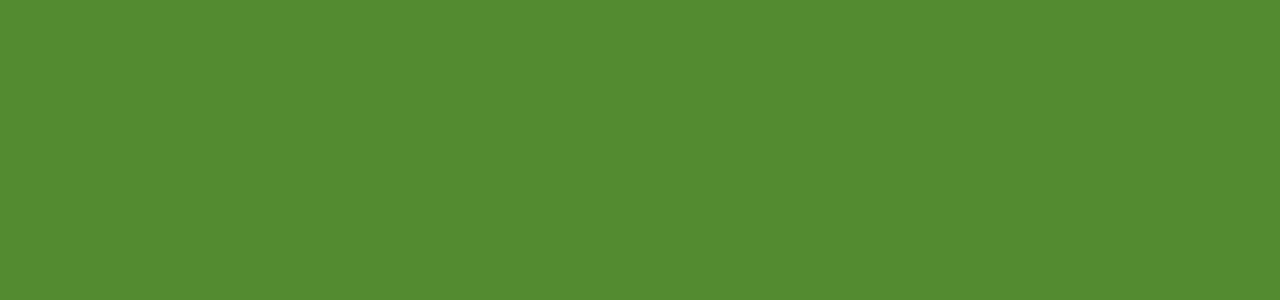
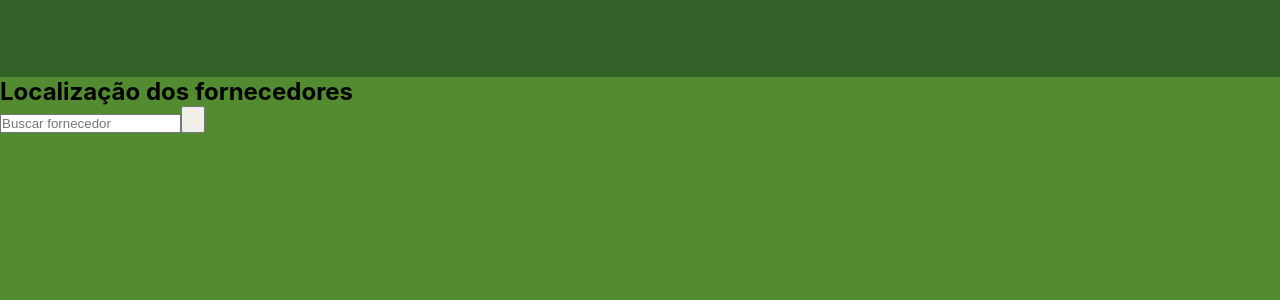
Before and after one commit to 0Dev-Yan0/Agropower, a React (Create React App) app in the folder client/: page /localizacao in a window 1280 px wide. Before the commit this address had no page. Shown: the top 300 px of the page. Built offline with nearby package versions, Linux system fonts and the light colour scheme.

Commit message:
localizacao

```diff
--- a/client/src/App.js
+++ b/client/src/App.js
@@ -1,7 +1,8 @@
 import React, {Component} from "react"; //! Biblioteca do react a ser instalada com o pacote de "Component";
 import logo from "./logo.svg";
 import "./App.css";
-import Register from './pages/Register'
+import Register from './pages/Register';
+import Localizacao from "./pages/localizacao";
 import {
   BrowserRouter,
   Routes,
@@ -16,6 +17,7 @@ function App(){
           <Routes>
             <Route index path="/" element={<Home />} />
             <Route index path="/register" element={<Register />}/>
+            <Route index path="/localizacao" element={<Localizacao/>}/>
           </Routes>
         </BrowserRouter>
     );
--- /dev/null
+++ b/client/src/pages/localizacao/index.js
@@ -0,0 +1,22 @@
+import lupa from '../../assets/magnifying-glass.png';
+
+function Localizacao() {
+    return(
+        <div>
+            <header>
+
+            </header>
+            <main>
+                <h2>Localização dos fornecedores</h2>
+
+                <div className="container_busca_fornecedor">
+                    <input placeholder="Buscar fornecedor"></input>
+                    <button><img src={lupa} alt='lupa de pesquisa'></img></button>
+
+                </div>
+            </main>
+        </div>
+    )
+}
+
+export default Localizacao;
```
